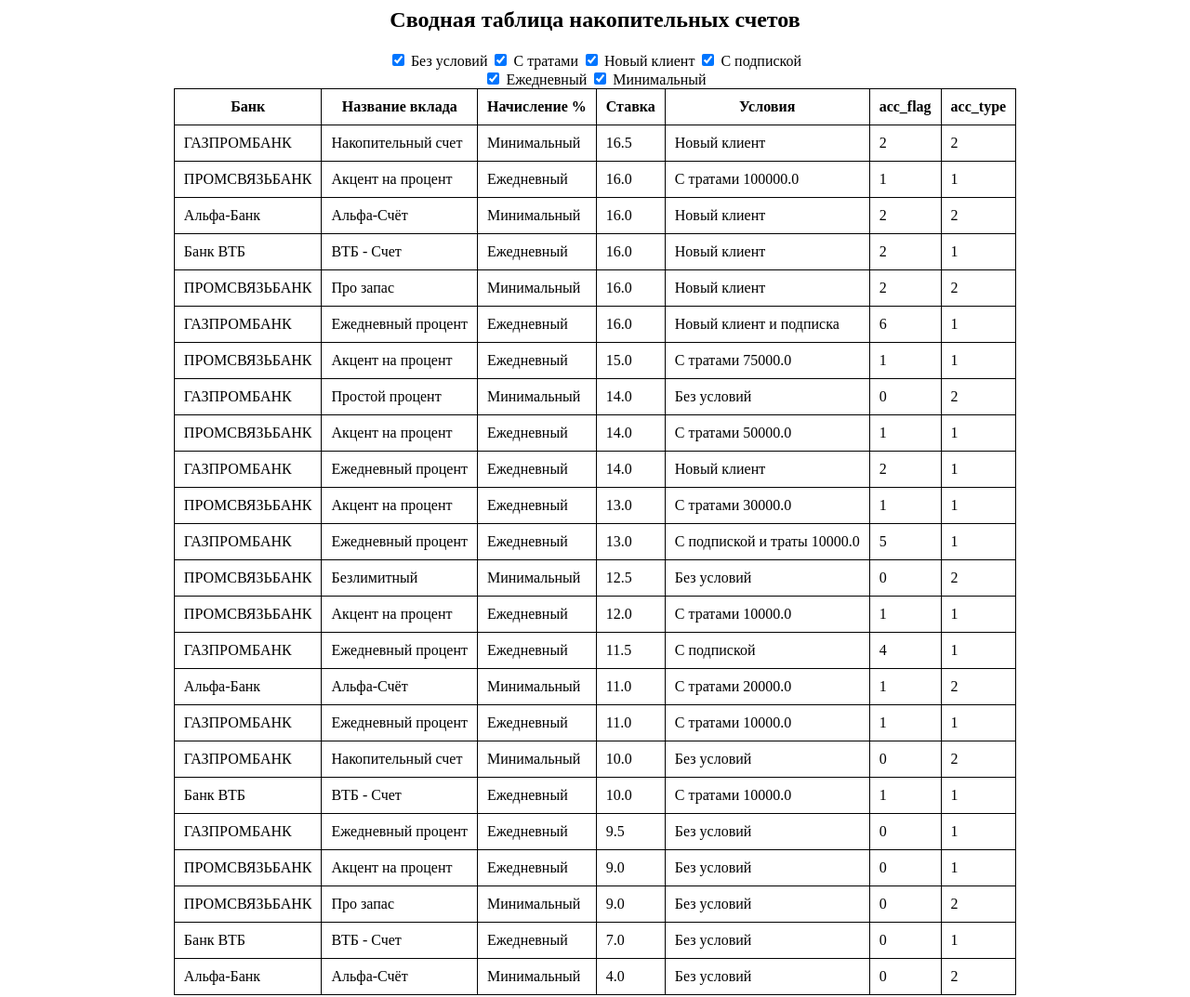
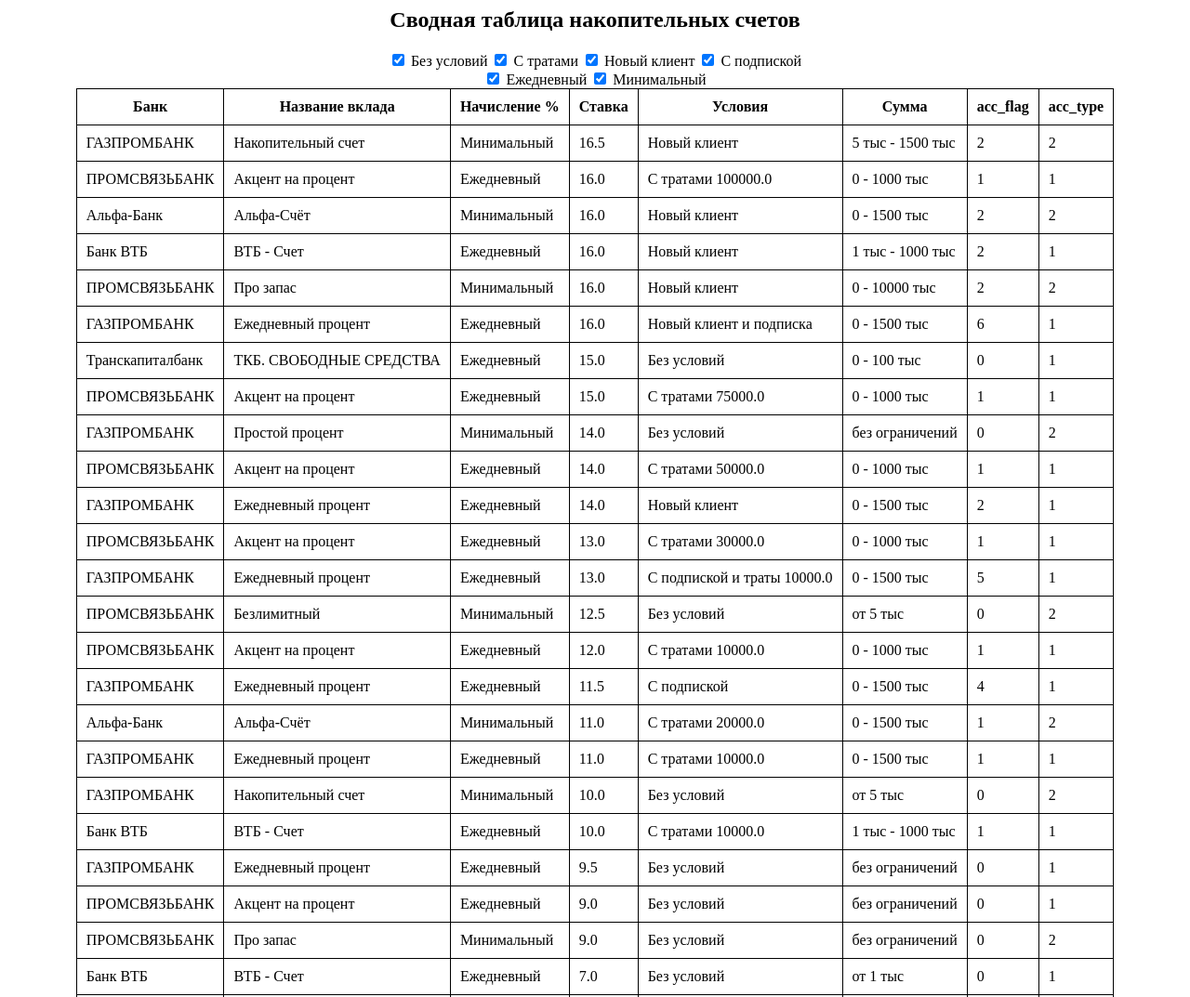
Before and after one commit to HeathRow7/ns, a plain HTML site: page index.html in a window 1280 px wide. Shown: the top 1073 px of the page at 93% size. Drawn offline with Linux system fonts and the light colour scheme.

Commit message:
Update index.html

```diff
--- a/index.html
+++ b/index.html
@@ -92,8 +92,8 @@
 		  //if (checkBox.checked == true) {td.innerText = "none";}
 //                  if (checkBox.checked == true) {
 			tr[i].style.display = "none";
-			var accFlag = tr[i].getElementsByTagName("td")[5].innerText;
-			var accType = tr[i].getElementsByTagName("td")[6].innerText;
+			var accFlag = tr[i].getElementsByTagName("td")[6].innerText;
+			var accType = tr[i].getElementsByTagName("td")[7].innerText;
 			if (accFlag != 0 && (accFlag & accFlagFilter) == accFlag)
 			{
 			  tr[i].style.display = "";
@@ -137,6 +137,7 @@
 	 "Начисление %",
 	 "Ставка",
 	 "Условия",
+	 "Сумма",
 	 "acc_flag",
 	 "acc_type"
 
@@ -144,30 +145,31 @@
 
          // Sample JSON data
          let jsonData = [
-		["ГАЗПРОМБАНК", "Накопительный счет", "Минимальный", "16.5", "Новый клиент", "2", "2" ],
-		["ПРОМСВЯЗЬБАНК", "Акцент на процент", "Ежедневный", "16.0", "С тратами 100000.0", "1", "1" ],
-		["Альфа-Банк", "Альфа-Счёт", "Минимальный", "16.0", "Новый клиент", "2", "2" ],
-		["Банк ВТБ", "ВТБ - Счет", "Ежедневный", "16.0", "Новый клиент", "2", "1" ],
-		["ПРОМСВЯЗЬБАНК", "Про запас", "Минимальный", "16.0", "Новый клиент", "2", "2" ],
-		["ГАЗПРОМБАНК", "Ежедневный процент", "Ежедневный", "16.0", "Новый клиент и подписка", "6", "1" ],
-		["ПРОМСВЯЗЬБАНК", "Акцент на процент", "Ежедневный", "15.0", "С тратами 75000.0", "1", "1" ],
-		["ГАЗПРОМБАНК", "Простой процент", "Минимальный", "14.0", "Без условий", "0", "2" ],
-		["ПРОМСВЯЗЬБАНК", "Акцент на процент", "Ежедневный", "14.0", "С тратами 50000.0", "1", "1" ],
-		["ГАЗПРОМБАНК", "Ежедневный процент", "Ежедневный", "14.0", "Новый клиент", "2", "1" ],
-		["ПРОМСВЯЗЬБАНК", "Акцент на процент", "Ежедневный", "13.0", "С тратами 30000.0", "1", "1" ],
-		["ГАЗПРОМБАНК", "Ежедневный процент", "Ежедневный", "13.0", "С подпиской и траты 10000.0", "5", "1" ],
-		["ПРОМСВЯЗЬБАНК", "Безлимитный", "Минимальный", "12.5", "Без условий", "0", "2" ],
-		["ПРОМСВЯЗЬБАНК", "Акцент на процент", "Ежедневный", "12.0", "С тратами 10000.0", "1", "1" ],
-		["ГАЗПРОМБАНК", "Ежедневный процент", "Ежедневный", "11.5", "С подпиской", "4", "1" ],
-		["Альфа-Банк", "Альфа-Счёт", "Минимальный", "11.0", "С тратами 20000.0", "1", "2" ],
-		["ГАЗПРОМБАНК", "Ежедневный процент", "Ежедневный", "11.0", "С тратами 10000.0", "1", "1" ],
-		["ГАЗПРОМБАНК", "Накопительный счет", "Минимальный", "10.0", "Без условий", "0", "2" ],
-		["Банк ВТБ", "ВТБ - Счет", "Ежедневный", "10.0", "С тратами 10000.0", "1", "1" ],
-		["ГАЗПРОМБАНК", "Ежедневный процент", "Ежедневный", "9.5", "Без условий", "0", "1" ],
-		["ПРОМСВЯЗЬБАНК", "Акцент на процент", "Ежедневный", "9.0", "Без условий", "0", "1" ],
-		["ПРОМСВЯЗЬБАНК", "Про запас", "Минимальный", "9.0", "Без условий", "0", "2" ],
-		["Банк ВТБ", "ВТБ - Счет", "Ежедневный", "7.0", "Без условий", "0", "1" ],
-		["Альфа-Банк", "Альфа-Счёт", "Минимальный", "4.0", "Без условий", "0", "2" ]
+		["ГАЗПРОМБАНК", "Накопительный счет", "Минимальный", "16.5", "Новый клиент", "5 тыс - 1500 тыс", "2", "2" ],
+		["ПРОМСВЯЗЬБАНК", "Акцент на процент", "Ежедневный", "16.0", "С тратами 100000.0", "0 - 1000 тыс", "1", "1" ],
+		["Альфа-Банк", "Альфа-Счёт", "Минимальный", "16.0", "Новый клиент", "0 - 1500 тыс", "2", "2" ],
+		["Банк ВТБ", "ВТБ - Счет", "Ежедневный", "16.0", "Новый клиент", "1 тыс - 1000 тыс", "2", "1" ],
+		["ПРОМСВЯЗЬБАНК", "Про запас", "Минимальный", "16.0", "Новый клиент", "0 - 10000 тыс", "2", "2" ],
+		["ГАЗПРОМБАНК", "Ежедневный процент", "Ежедневный", "16.0", "Новый клиент и подписка", "0 - 1500 тыс", "6", "1" ],
+		["Транскапиталбанк", "ТКБ. СВОБОДНЫЕ СРЕДСТВА", "Ежедневный", "15.0", "Без условий", "0 - 100 тыс", "0", "1" ],
+		["ПРОМСВЯЗЬБАНК", "Акцент на процент", "Ежедневный", "15.0", "С тратами 75000.0", "0 - 1000 тыс", "1", "1" ],
+		["ГАЗПРОМБАНК", "Простой процент", "Минимальный", "14.0", "Без условий", "без ограничений", "0", "2" ],
+		["ПРОМСВЯЗЬБАНК", "Акцент на процент", "Ежедневный", "14.0", "С тратами 50000.0", "0 - 1000 тыс", "1", "1" ],
+		["ГАЗПРОМБАНК", "Ежедневный процент", "Ежедневный", "14.0", "Новый клиент", "0 - 1500 тыс", "2", "1" ],
+		["ПРОМСВЯЗЬБАНК", "Акцент на процент", "Ежедневный", "13.0", "С тратами 30000.0", "0 - 1000 тыс", "1", "1" ],
+		["ГАЗПРОМБАНК", "Ежедневный процент", "Ежедневный", "13.0", "С подпиской и траты 10000.0", "0 - 1500 тыс", "5", "1" ],
+		["ПРОМСВЯЗЬБАНК", "Безлимитный", "Минимальный", "12.5", "Без условий", "от 5 тыс", "0", "2" ],
+		["ПРОМСВЯЗЬБАНК", "Акцент на процент", "Ежедневный", "12.0", "С тратами 10000.0", "0 - 1000 тыс", "1", "1" ],
+		["ГАЗПРОМБАНК", "Ежедневный процент", "Ежедневный", "11.5", "С подпиской", "0 - 1500 тыс", "4", "1" ],
+		["Альфа-Банк", "Альфа-Счёт", "Минимальный", "11.0", "С тратами 20000.0", "0 - 1500 тыс", "1", "2" ],
+		["ГАЗПРОМБАНК", "Ежедневный процент", "Ежедневный", "11.0", "С тратами 10000.0", "0 - 1500 тыс", "1", "1" ],
+		["ГАЗПРОМБАНК", "Накопительный счет", "Минимальный", "10.0", "Без условий", "от 5 тыс", "0", "2" ],
+		["Банк ВТБ", "ВТБ - Счет", "Ежедневный", "10.0", "С тратами 10000.0", "1 тыс - 1000 тыс", "1", "1" ],
+		["ГАЗПРОМБАНК", "Ежедневный процент", "Ежедневный", "9.5", "Без условий", "без ограничений", "0", "1" ],
+		["ПРОМСВЯЗЬБАНК", "Акцент на процент", "Ежедневный", "9.0", "Без условий", "без ограничений", "0", "1" ],
+		["ПРОМСВЯЗЬБАНК", "Про запас", "Минимальный", "9.0", "Без условий", "без ограничений", "0", "2" ],
+		["Банк ВТБ", "ВТБ - Счет", "Ежедневный", "7.0", "Без условий", "от 1 тыс", "0", "1" ],
+		["Альфа-Банк", "Альфа-Счёт", "Минимальный", "4.0", "Без условий", "без ограничений", "0", "2" ]
          ];
 
          // Get the container element where the table will be inserted
```
